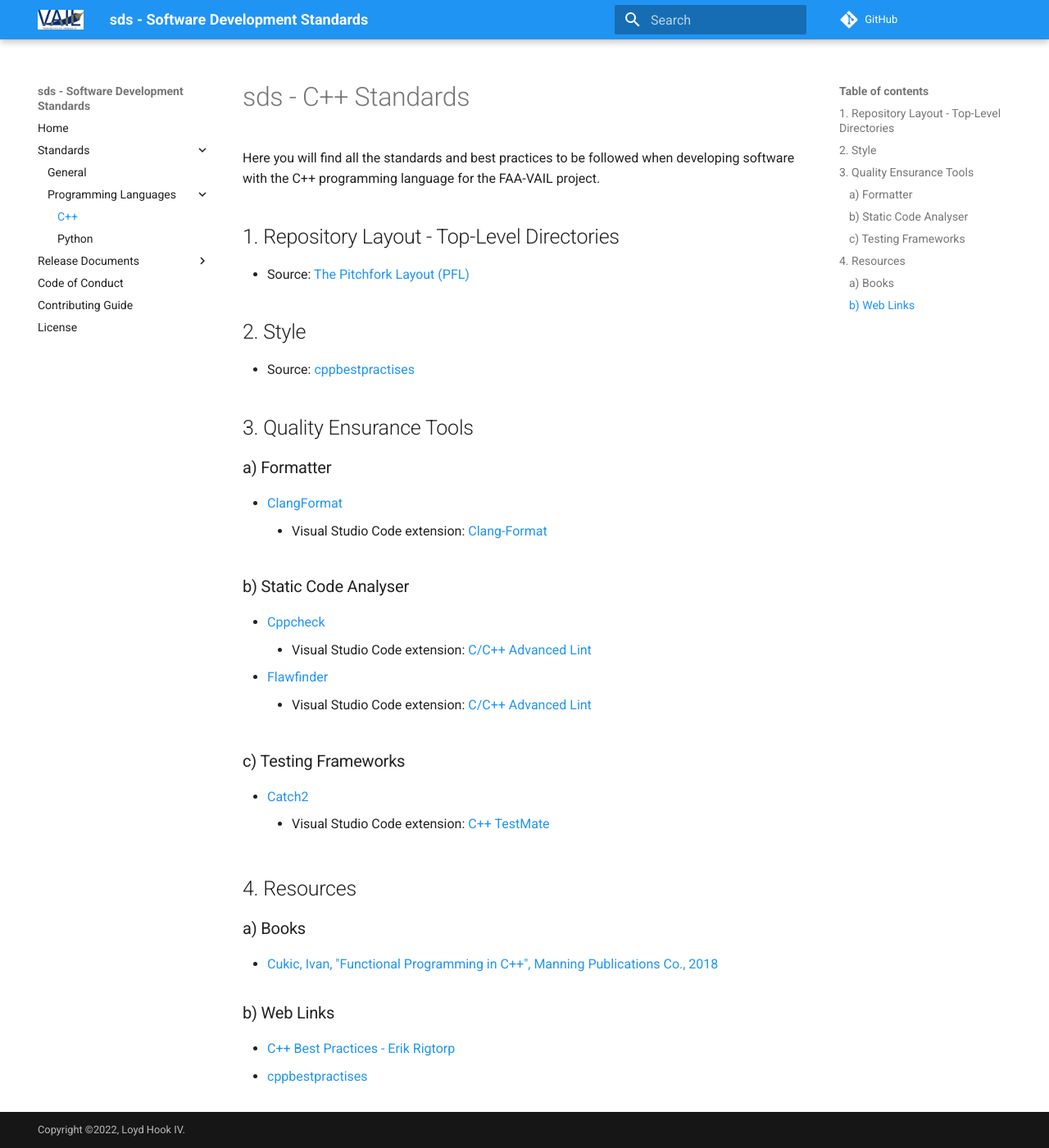
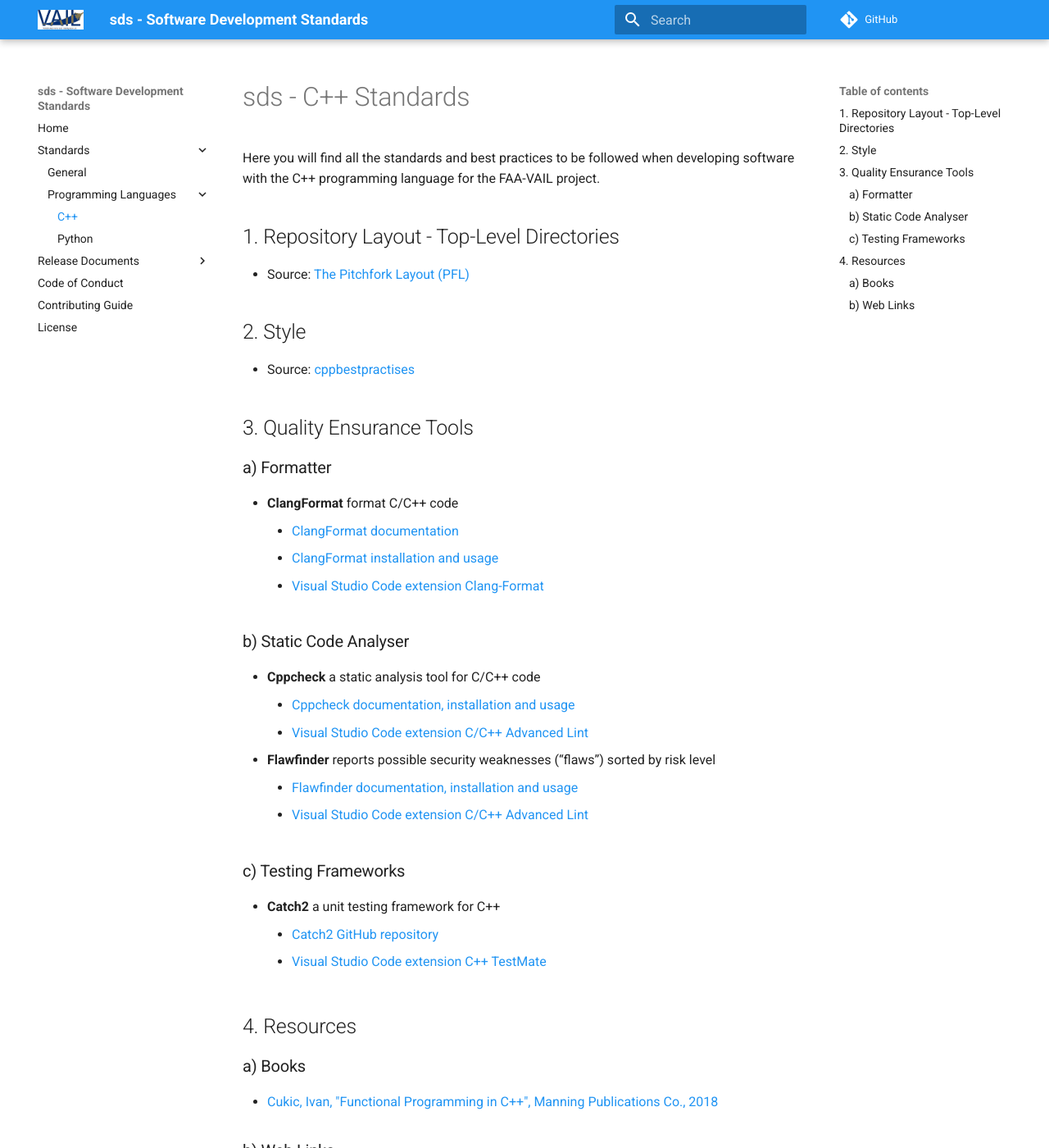
Before and after one commit to FAA-VAIL-Project/sds, an MkDocs documentation site: the page built from docs/best_practises_cpp.md, in a window 1280 px wide and 1400 px high. Shown: the whole window at 82% size. Built offline with MkDocs 1.6.1 and Material for MkDocs 9.7.7, drawn with Linux system fonts in a browser that asks for light colours; comment, search, counter and statistics services are not loaded.

Commit message:
C++ page refined and possible Visual Studio Code extensions added.

```diff
--- a/docs/best_practises_cpp.md
+++ b/docs/best_practises_cpp.md
@@ -14,20 +14,25 @@ Here you will find all the standards and best practices to be followed when deve
 
 ### a) Formatter
 
-- [ClangFormat](https://clang.llvm.org/docs/ClangFormat.html){:target="_blank"}
-    - Visual Studio Code extension: [Clang-Format](https://github.com/xaverh/vscode-clang-format-provider){:target="_blank"}
+- **ClangFormat** format C/C++ code
+    - [ClangFormat documentation](https://clang.llvm.org/docs/ClangFormat.html){:target="_blank"}
+    - [ClangFormat installation and usage](https://www.dynamsoft.com/codepool/vscode-format-c-code-windows-linux.html){:target="_blank"}
+    - [Visual Studio Code extension Clang-Format](https://github.com/xaverh/vscode-clang-format-provider){:target="_blank"}
 
 ### b) Static Code Analyser
 
-- [Cppcheck](https://cppcheck.sourceforge.io){:target="_blank"}
-    - Visual Studio Code extension: [C/C++ Advanced Lint](https://github.com/jbenden/vscode-c-cpp-flylint){:target="_blank"}
-- [Flawfinder](https://dwheeler.com/flawfinder/){:target="_blank"}
-    - Visual Studio Code extension: [C/C++ Advanced Lint](https://github.com/jbenden/vscode-c-cpp-flylint){:target="_blank"}
+- **Cppcheck** a static analysis tool for C/C++ code
+    - [Cppcheck documentation, installation and usage](https://cppcheck.sourceforge.io){:target="_blank"}
+    - [Visual Studio Code extension C/C++ Advanced Lint](https://github.com/jbenden/vscode-c-cpp-flylint){:target="_blank"}
+- **Flawfinder** reports possible security weaknesses (“flaws”) sorted by risk level
+    - [Flawfinder documentation, installation and usage](https://dwheeler.com/flawfinder/){:target="_blank"}
+    - [Visual Studio Code extension C/C++ Advanced Lint](https://github.com/jbenden/vscode-c-cpp-flylint){:target="_blank"}
 
 ### c) Testing Frameworks
 
-- [Catch2](https://github.com/catchorg/Catch2){:target="_blank"}
-    - Visual Studio Code extension: [C++ TestMate](https://github.com/matepek/vscode-catch2-test-adapter){:target="_blank"}
+- **Catch2** a unit testing framework for C++
+    - [Catch2 GitHub repository](https://github.com/catchorg/Catch2){:target="_blank"}
+    - [Visual Studio Code extension C++ TestMate](https://github.com/matepek/vscode-catch2-test-adapter){:target="_blank"}
 
 ## 4. Resources
 
```
